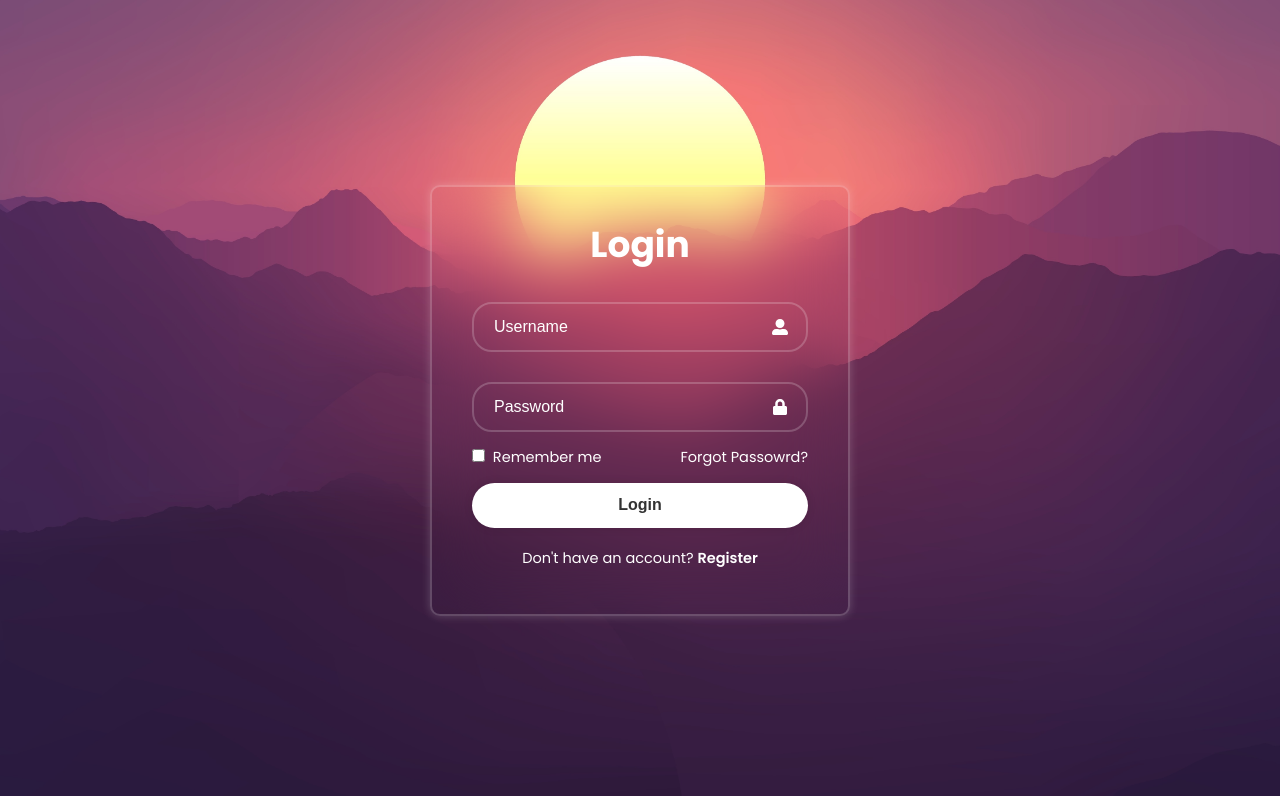
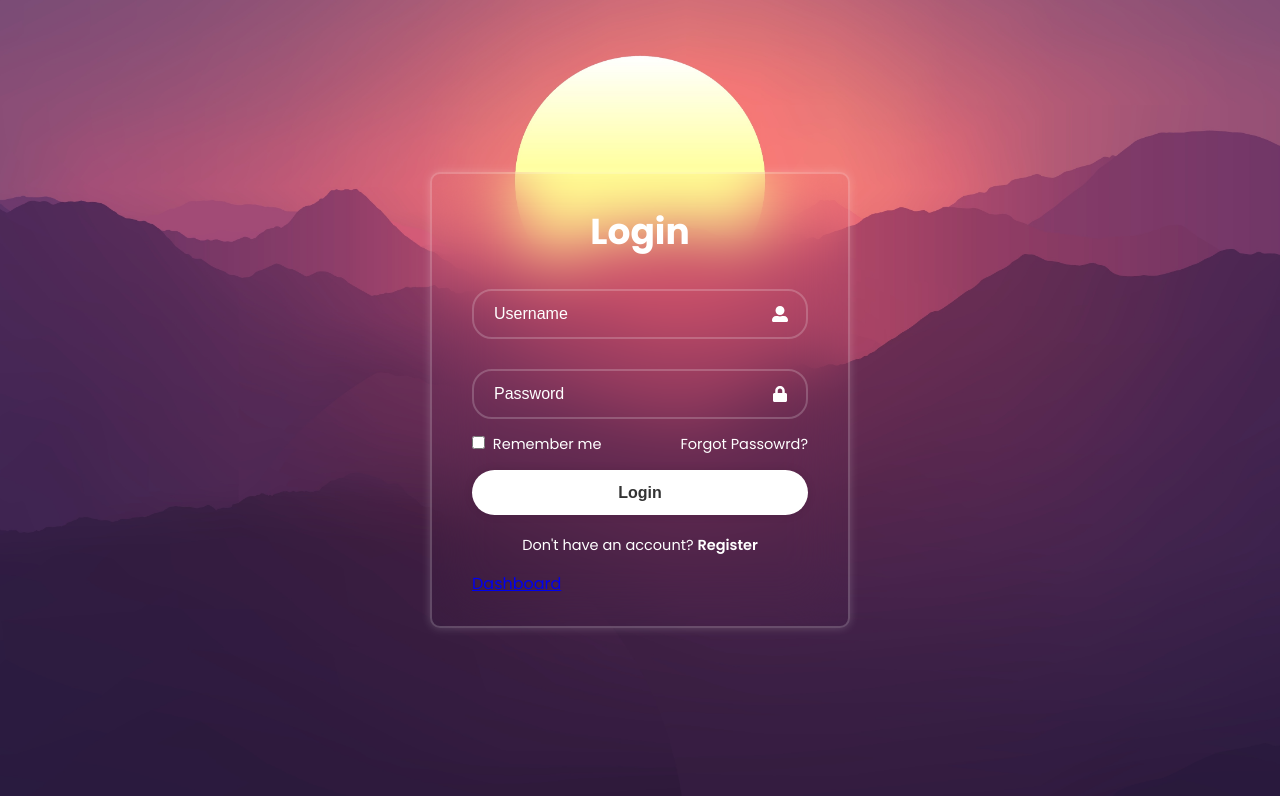
Before and after one commit to eqer23/WellTracker-FrontEnd, a React (Create React App) app in the folder wellness-tracker-react/: page / in a window 1280 px wide. Shown: the top 796 px of the page. Built offline with nearby package versions, Linux system fonts and the light colour scheme; a web font is replaced by a local one.

Commit message:
connected dashboard to login page

```diff
--- a/wellness-tracker-react/package.json
+++ b/wellness-tracker-react/package.json
@@ -9,6 +9,7 @@
         "react": "^18.2.0",
         "react-dom": "^18.2.0",
         "react-icons": "^5.0.1",
+        "react-router-dom": "^6.22.0",
         "react-scripts": "5.0.1",
         "web-vitals": "^2.1.4"
     },
--- a/wellness-tracker-react/src/App.js
+++ b/wellness-tracker-react/src/App.js
@@ -1,13 +1,30 @@
 //import logo from "./logo.svg";
 //import "./App.css";
+import { BrowserRouter as Router, Routes, Route } from "react-router-dom";
+
 import LoginForm from "./Components/LoginForm/LoginForm";
-//import Dashboard from "./Components/Dashboard/Dashboard";
+import Dashboard from "./Components/Dashboard/Dashboard";
+
+// function App() {
+//     return (
+//         <div className="App">
+//             <LoginForm />
+//             <Dashboard />
+//         </div>
+//     );
+// }
 
 function App() {
     return (
-        <div className="App">
-            <LoginForm />
-        </div>
+        <Router>
+            <div className="App">
+                {/* Define routes using Switch and Route */}
+                <Routes>
+                    <Route path="/" element={<LoginForm />} exact />
+                    <Route path="/dashboard" element={<Dashboard />} />
+                </Routes>
+            </div>
+        </Router>
     );
 }
 
--- a/wellness-tracker-react/src/Components/LoginForm/LoginForm.jsx
+++ b/wellness-tracker-react/src/Components/LoginForm/LoginForm.jsx
@@ -30,6 +30,9 @@ const LoginForm = () => {
                         Don't have an account? <a href="#"> Register</a>
                     </p>
                 </div>
+                <a class="button" href="Dashboard.jsx">
+                    Dashboard
+                </a>
             </form>
         </div>
     );
```
Also changed, not shown: 1 other file (tests, documents, lock files or other folders).
